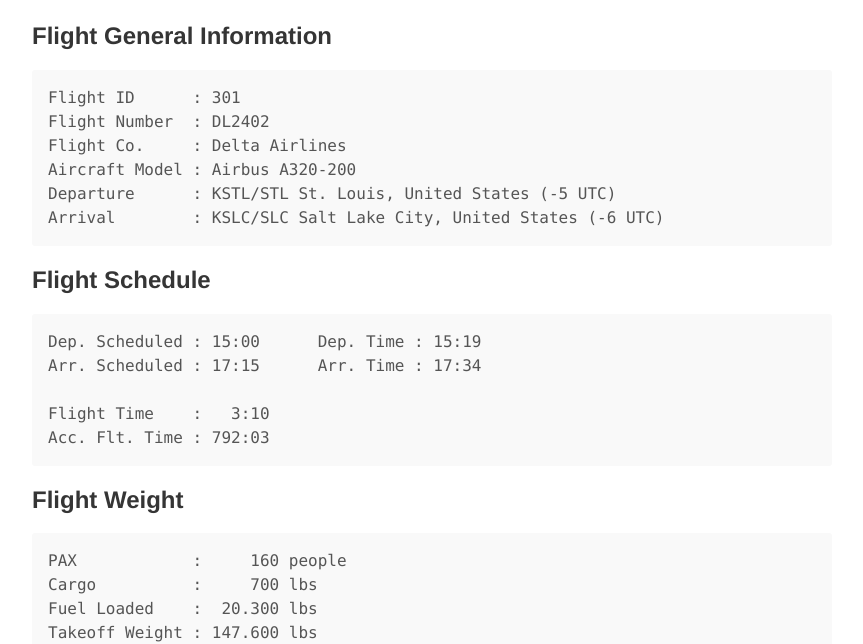
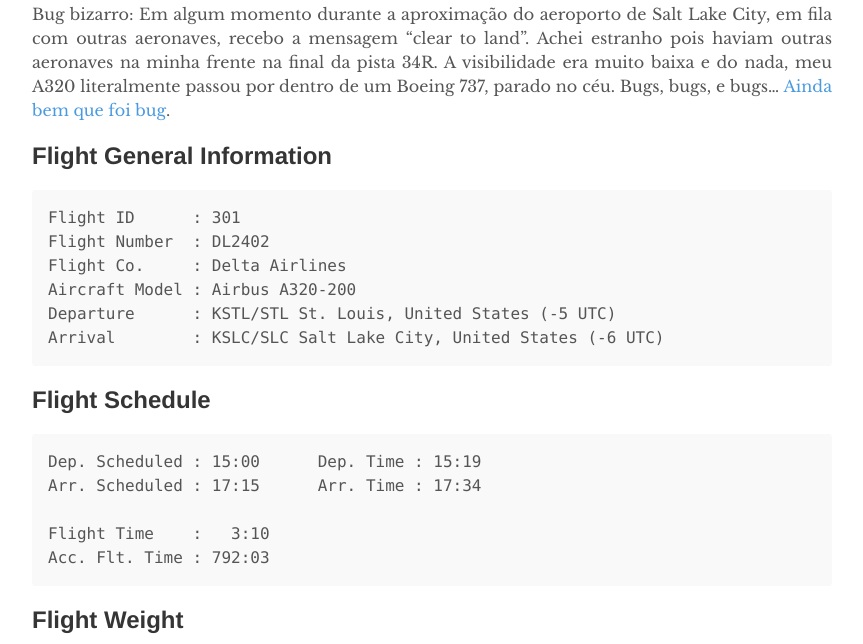
Before and after one commit to marcelocamera/marcelocamera.github.io, a Jekyll site: the page built from _posts/2021-03-25-301-STL-SLC.md, in a window 1280 px wide and 900 px high, scrolled down 611 px, cut to the strip 256-900 px from the top of the window. Shown: the whole strip, without its empty margins (208-1071 px from the left). Built offline with Jekyll 4.4.1, drawn with Linux system fonts in a browser that asks for light colours; comment, search, counter and statistics services are not loaded.

Commit message:
Update 2021-03-25-301-STL-SLC.md

```diff
--- a/_posts/2021-03-25-301-STL-SLC.md
+++ b/_posts/2021-03-25-301-STL-SLC.md
@@ -12,6 +12,8 @@ Bem vindos a bordo do voo DL2402 da Delta Airlines. Voaremos de  St. Louis (STL)
 No aeroporto de St. Louis (Lambert International Airport), o céu está encoberto, com chuva e nevoeiro, a temperatura é de 11<sup>o</sup>C. No aeroporto de Salt Lake City (Salt Lake City International Airport), o céu está nublado e a temperatura é de 11<sup>o</sup>C.
 
 <center><iframe width="560" height="315" src="https://www.youtube.com/embed/OBbbU6Wsqi0" title="YouTube video player" frameborder="0" allow="accelerometer; autoplay; clipboard-write; encrypted-media; gyroscope; picture-in-picture" allowfullscreen></iframe></center>
+
+Bug bizarro: Em algum momento durante a aproximação do aeroporto de Salt Lake City, em fila com outras aeronaves, recebo a mensagem "clear to land". Achei estranho pois haviam outras aeronaves na minha frente na final da pista 34R. A visibilidade era muito baixa e do nada, meu A320 literalmente passou por dentro de um Boeing 737, parado no céu. Bugs, bugs, e bugs... <a href="https://youtu.be/OBbbU6Wsqi0?t=11278">Ainda bem que foi bug</a>.
 
 ## Flight General Information
 {% highlight markdown %}
```
